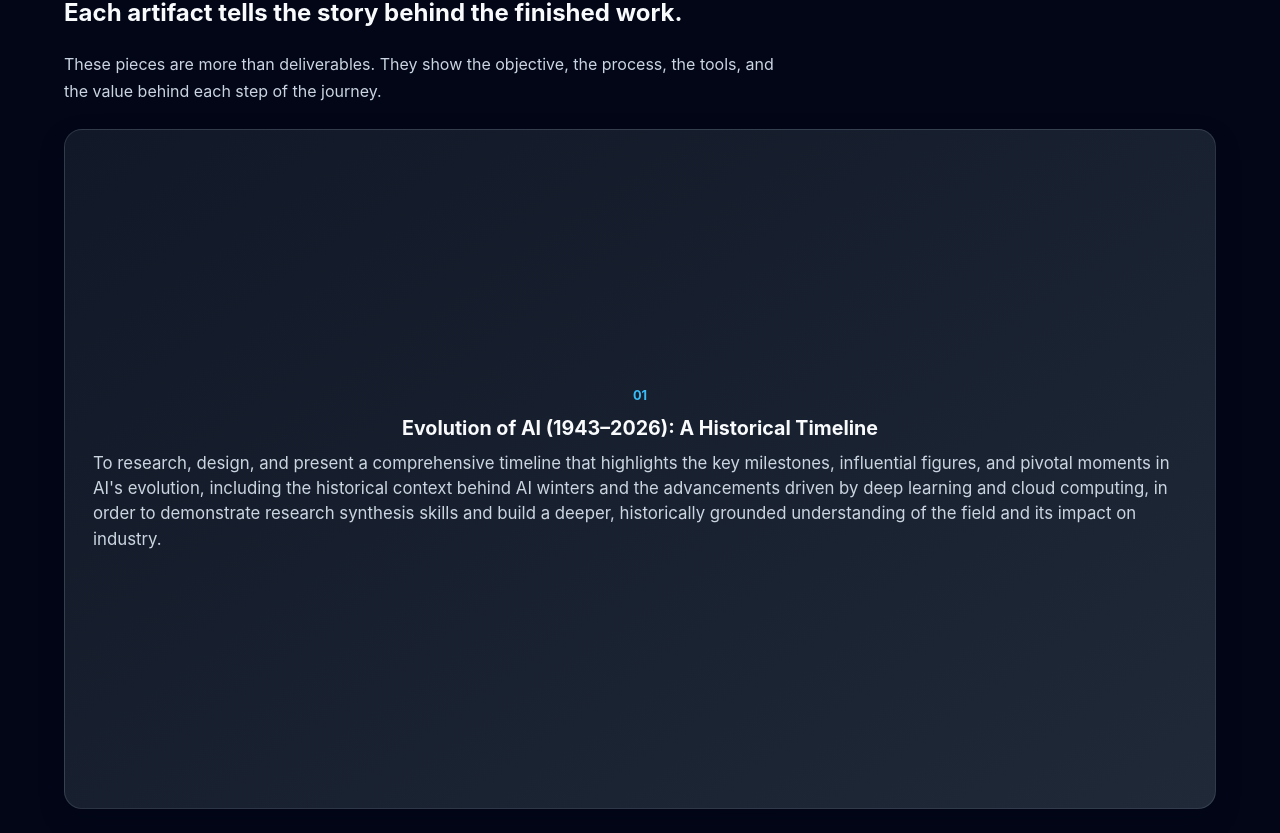
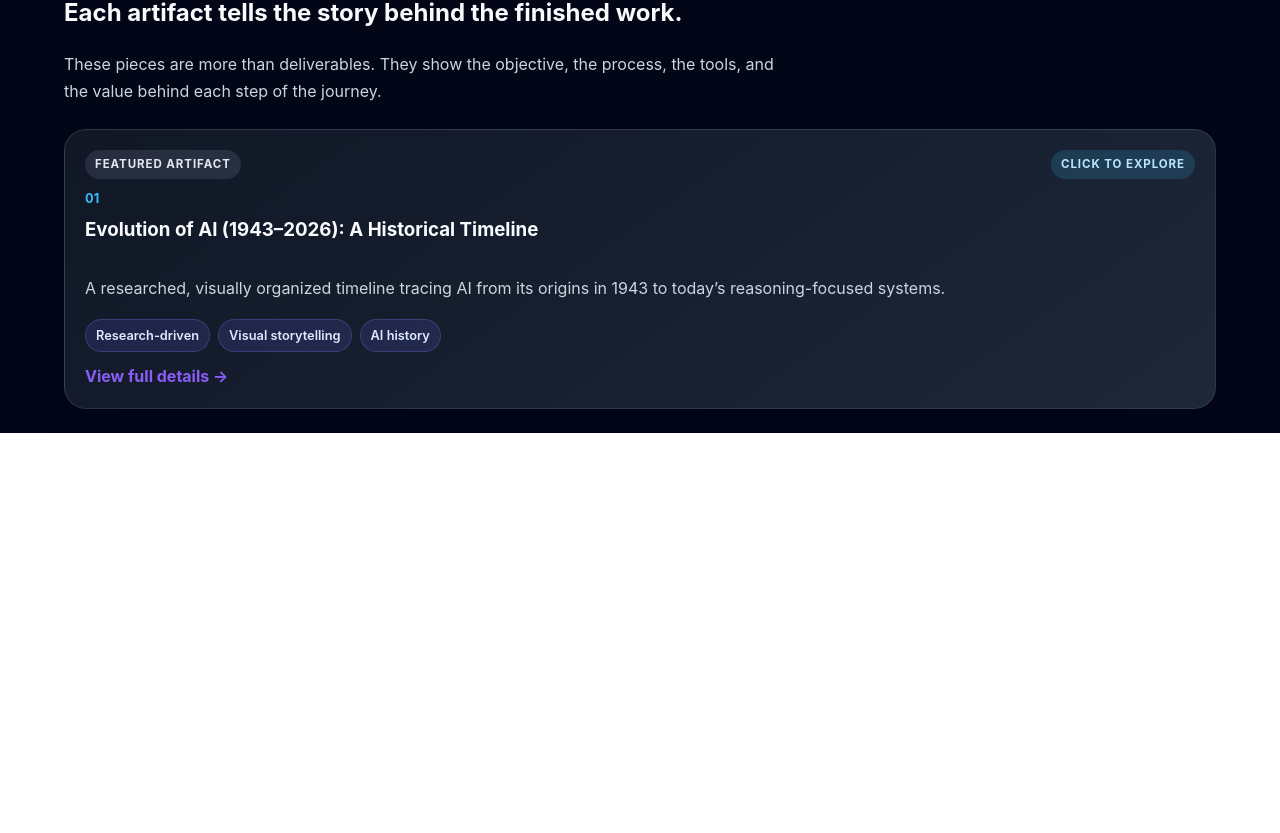
Before and after one commit to lisa99990/my-portfolio, a React app: page / in a window 1280 px wide. Shown: the part 1859-2692 px from the top of the page. After the commit the page ends 2292 px from the top, so only its background shows below. Built offline with nearby package versions, Linux system fonts and the light colour scheme; the HTML template or start-up script is replaced by a standard one.

Commit message:
Adds clickable functionality to Artifact card

```diff
--- a/src/App.css
+++ b/src/App.css
@@ -248,23 +248,10 @@
 }
 
 .artifact-list {
-  display: flex;
-  flex-direction: column;
-  gap: 0;
+  display: grid;
+  grid-template-columns: repeat(auto-fit, minmax(280px, 1fr));
+  gap: 18px;
   padding: 0;
-  margin: 0;
-}
-
-.artifact-list .artifact-card {
-  height: calc(100vh - 120px);
-  max-height: calc(100vh - 120px);
-  display: flex;
-  flex-direction: column;
-  justify-content: center;
-  align-items: center;
-  padding: 0 28px;
-  font-size: 1.05rem;
-  box-sizing: border-box;
   margin: 0;
 }
 
@@ -430,18 +417,77 @@
 .artifact-card {
   text-align: left;
   border: 1px solid rgba(148, 163, 184, 0.2);
-  border-radius: 18px;
-  padding: 16px;
-  background: linear-gradient(145deg, #111827, #1f2937);
+  border-radius: 22px;
+  padding: 20px;
+  background: linear-gradient(145deg, rgba(17, 24, 39, 0.96), rgba(30, 41, 59, 0.96));
   color: #f8fafc;
   cursor: pointer;
   transition: border-color 0.2s ease, transform 0.2s ease, box-shadow 0.2s ease;
-  box-shadow: 0 10px 24px rgba(2, 8, 23, 0.3);
+  box-shadow: 0 14px 30px rgba(2, 8, 23, 0.25);
+  min-height: 280px;
+  position: relative;
+  overflow: hidden;
+}
+
+.artifact-card::before {
+  content: '';
+  position: absolute;
+  inset: 0;
+  background: linear-gradient(135deg, rgba(56, 189, 248, 0.16), transparent 42%, rgba(139, 92, 246, 0.16));
+  opacity: 0;
+  transition: opacity 0.2s ease;
+  pointer-events: none;
+}
+
+.artifact-card:hover,
+.artifact-card:focus-visible {
+  border-color: rgba(56, 189, 248, 0.45);
+  box-shadow: 0 20px 40px rgba(2, 8, 23, 0.4);
+  transform: translateY(-4px);
+}
+
+.artifact-card:hover::before,
+.artifact-card:focus-visible::before {
+  opacity: 1;
 }
 
 .artifact-card.active {
   border-color: #8b5cf6;
-  box-shadow: 0 14px 30px rgba(139, 92, 246, 0.2);
+  box-shadow: 0 16px 36px rgba(139, 92, 246, 0.22);
+}
+
+.artifact-card-content {
+  position: relative;
+  z-index: 1;
+  display: flex;
+  flex-direction: column;
+  height: 100%;
+}
+
+.artifact-card-top {
+  display: flex;
+  flex-wrap: wrap;
+  justify-content: space-between;
+  gap: 8px;
+  margin-bottom: 10px;
+}
+
+.artifact-pill {
+  display: inline-flex;
+  align-items: center;
+  padding: 6px 10px;
+  border-radius: 999px;
+  font-size: 0.72rem;
+  font-weight: 700;
+  letter-spacing: 0.08em;
+  text-transform: uppercase;
+  background: rgba(148, 163, 184, 0.16);
+  color: #e2e8f0;
+}
+
+.artifact-pill.accent {
+  background: rgba(56, 189, 248, 0.16);
+  color: #bae6fd;
 }
 
 .artifact-index {
@@ -453,14 +499,48 @@
 }
 
 .artifact-card h3 {
-  margin: 0 0 8px;
+  margin: 0 0 10px;
   color: #f8fafc;
+  line-height: 1.35;
+  min-height: 48px;
 }
 
-.artifact-card p {
-  margin: 0;
+.artifact-preview {
+  margin: 0 0 12px;
   color: #cbd5e1;
-  line-height: 1.5;
+  line-height: 1.65;
+  flex: 1;
+}
+
+.artifact-tags {
+  display: flex;
+  flex-wrap: wrap;
+  gap: 8px;
+  margin-bottom: 12px;
+}
+
+.artifact-tag {
+  padding: 6px 10px;
+  border-radius: 999px;
+  background: rgba(99, 102, 241, 0.16);
+  border: 1px solid rgba(129, 140, 248, 0.24);
+  color: #dbeafe;
+  font-size: 0.8rem;
+  font-weight: 600;
+}
+
+.artifact-cta {
+  margin-top: auto;
+  font-weight: 700;
+  color: #8b5cf6;
+  display: inline-flex;
+  align-items: center;
+  gap: 6px;
+}
+
+.artifact-card:hover .artifact-cta,
+.artifact-card:focus-visible .artifact-cta {
+  color: #38bdf8;
 }
 
 .detail-grid {
--- a/src/App.jsx
+++ b/src/App.jsx
@@ -8,6 +8,9 @@ import img4 from './assets/Evolution of AI 4.jpg'
 const artifacts = [
   {
     title: 'Evolution of AI (1943–2026): A Historical Timeline',
+    preview:
+      'A researched, visually organized timeline tracing AI from its origins in 1943 to today’s reasoning-focused systems.',
+    highlights: ['Research-driven', 'Visual storytelling', 'AI history'],
     introduction:
       "Artificial Intelligence did not emerge overnight, it is the product of over eighty years of theoretical breakthroughs, technical failures, funding collapses, and periodic leaps forward. This artifact presents a researched, visually organized timeline tracing AI's development from its mathematical origins in 1943 through the current era of autonomous, reasoning-capable AI systems in 2026.",
     description:
@@ -294,10 +297,25 @@ function App() {
                   type="button"
                   className="artifact-card"
                   onClick={() => showArtifact(index)}
+                  aria-label={`Open details for ${artifact.title}`}
                 >
-                  <span className="artifact-index">0{index + 1}</span>
-                  <h3>{artifact.title}</h3>
-                  <p>{artifact.objective}</p>
+                  <div className="artifact-card-content">
+                    <div className="artifact-card-top">
+                      <span className="artifact-pill">Featured artifact</span>
+                      <span className="artifact-pill accent">Click to explore</span>
+                    </div>
+                    <span className="artifact-index">0{index + 1}</span>
+                    <h3>{artifact.title}</h3>
+                    <p className="artifact-preview">{artifact.preview}</p>
+                    <div className="artifact-tags">
+                      {artifact.highlights?.map((highlight) => (
+                        <span key={highlight} className="artifact-tag">
+                          {highlight}
+                        </span>
+                      ))}
+                    </div>
+                    <span className="artifact-cta">View full details →</span>
+                  </div>
                 </button>
               ))}
             </div>
```
Also changed, not shown: 5 other files (tests, documents, lock files or other folders).
